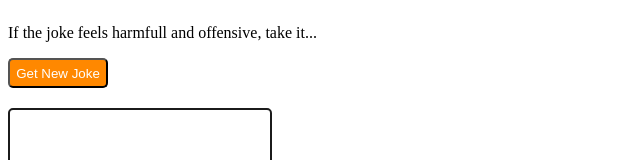
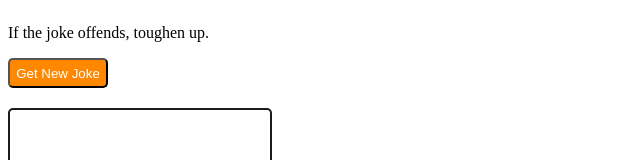
Before and after one commit to Himanshu4252/joke_Machine, a plain HTML site: page index.html in a window 1280 px wide. Shown: the top 160 px of the page, without its empty margins (0-640 px from the left). Drawn offline with Linux system fonts and the light colour scheme.

Commit message:
updated body content

```diff
--- a/index.html
+++ b/index.html
@@ -7,7 +7,7 @@
 </head>
 <body>
     <div id="wrapper" style="display: flex; flex-direction: column;">
-        <p>If the joke feels harmfull and offensive, take it...</p>
+        <p>If the joke offends, toughen up.</p>
         <button style="width: 100px; height: 30px; border-radius: 5px; color: white; background-color: rgb(255, 136, 0);" id="getBtn" >Get New Joke</button>
         <div style="border: 2px solid; border-radius: 5px; margin-top: 20px; height: 200px; width: 250px; color: rgb(27, 27, 27); font-family: sans-serif; display: flex; flex-direction: column; justify-content: space-around; align-items: center; padding: 5px;" >
             <p id="jokeSetup" style="text-align: center;"></p>
```
